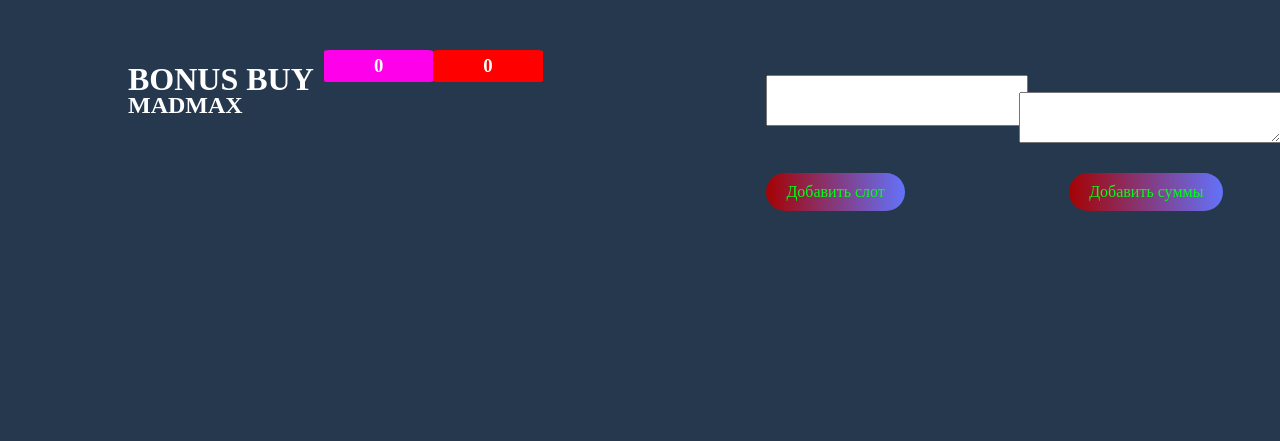
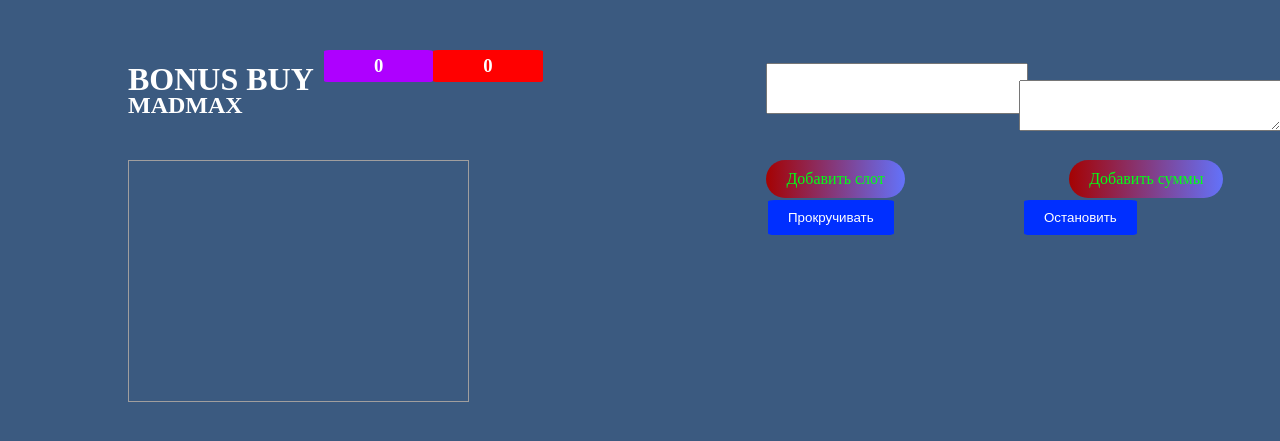
Before and after one commit to Tollic/Tollic.github.io, a PHP site: page /index.html in a window 1280 px wide. Shown: the top 441 px of the page. Run offline with PHP 8.4, Linux system fonts and the light colour scheme.

Commit message:
Add files via upload

```diff
--- a/css/style.css
+++ b/css/style.css
@@ -1,5 +1,5 @@
 body{
-  background-color: #26384e;
+  background-color: #3b5a80;
   color: rgb(255, 255, 255);
 }
 
@@ -40,7 +40,7 @@ body{
   margin-left: 25%;
 
   border-radius: 5%;
-  background-color: #ff00ea;
+  background-color: #ae00ff;
   color: rgb(255, 255, 255);
   padding: 5px 50px;
   border: none;
@@ -151,14 +151,14 @@ body{
 
 .scrollable-container {
   position: absolute;
-  top: 58%;
-  left: 16%;
+  top: 20%;
+  left: 10%;
 
-  height: 250px;
-  width: 31%;
+  height: 240px;
+  width: 26.5%;
 
   overflow-y: scroll;
-  border: 1px solid #ccc;
+  border: 1px solid #a09e9e;
 }
 
 span {
@@ -202,24 +202,24 @@ span {
 
 .dop_bottom_1{
   position: absolute;
-  left: 80%;
-  top: 10%;
+  left: 60%;
+  top: 25%;
 
   border-radius: 5%;
-  background-color: #d0ff00;
-  color: rgb(0, 0, 0);
+  background-color: #002fff;
+  color: rgb(255, 255, 255);
   padding: 10px 20px;
   border: none;
 }
 
 .dop_bottom_2{
   position: absolute;
-  left: 90%;
-  top: 10%;
+  left: 80%;
+  top: 25%;
 
   border-radius: 5%;
-  background-color: #d0ff00;
-  color: rgb(0, 0, 0);
+  background-color: #002fff;
+  color: rgb(255, 255, 255);
   padding: 10px 20px;
   border: none;
 }
--- a/css/style_js.css
+++ b/css/style_js.css
@@ -94,12 +94,12 @@
 .text-container {
   display: flex;
   font-size: 20px;
-  margin-top: 5%;
-  margin-left: 10%;
+  margin-top: 3%;
+  margin-left: 3%;
 }
 
 #textContainer_rignt{
-  margin-left: 215px;
+  margin-left: 270px;
 }
 
 /* .text-block.active {
@@ -113,7 +113,7 @@
 
 .content_pol{
   margin-left: 60%;
-  margin-top: -7%;
+  margin-top: -3%;
 }
 
 .chop{
--- a/index.html
+++ b/index.html
@@ -21,10 +21,11 @@
         <h3 class="sum" id="sum">0</h3>
         <h3 class="played" id="played">0</h3>
     </div>
-
-    <div class="text-container">
-        <div id="textContainer_left"></div>
-        <div id="textContainer_rignt"></div>
+    <div class="scrollable-container">
+        <div class="text-container">
+            <div id="textContainer_left"></div>
+            <div id="textContainer_rignt"></div>
+        </div>
     </div>
 
     <!-- <div class="scrollable-container"> -->
@@ -40,8 +41,8 @@
         <!-- <button onclick="addIndentedText()">Добавить суммы</button> -->
     </div>
 
-    <!-- <button onclick="startAutoScroll()" class="dop_bottom_1">Прокручивать</button>
-    <button onclick="stopAutoScroll()" class="dop_bottom_2">Остановить</button> -->
+    <button onclick="startAutoScroll()" class="dop_bottom_1">Прокручивать</button>
+    <button onclick="stopAutoScroll()" class="dop_bottom_2">Остановить</button>
 
     <script src="https://cdnjs.cloudflare.com/ajax/libs/jquery/3.3.1/jquery.min.js"></script>
     <script src="https://code.jquery.com/jquery-1.12.4.js"></script>
--- a/js/scrol.js
+++ b/js/scrol.js
@@ -9,7 +9,7 @@ function startAutoScroll() {
     if (container.scrollTop >= textContainer.scrollHeight - container.clientHeight) {
       container.scrollTop = 0;
     }
-  }, 50); // Интервал прокрутки - каждые 10 миллисекунд (можете настроить под свои нужды)
+  }, 30); // Интервал прокрутки - каждые 10 миллисекунд (можете настроить под свои нужды)
 }
 
 function stopAutoScroll() {
```
